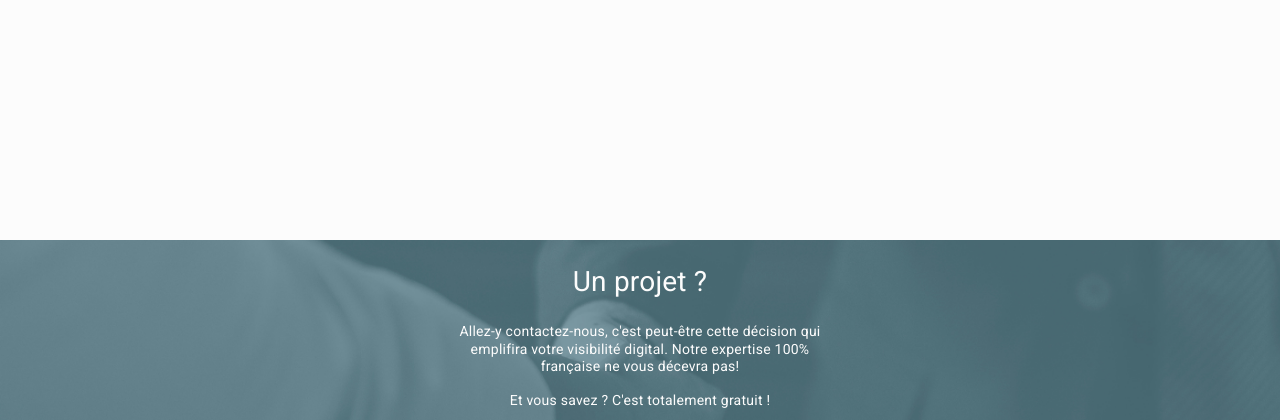
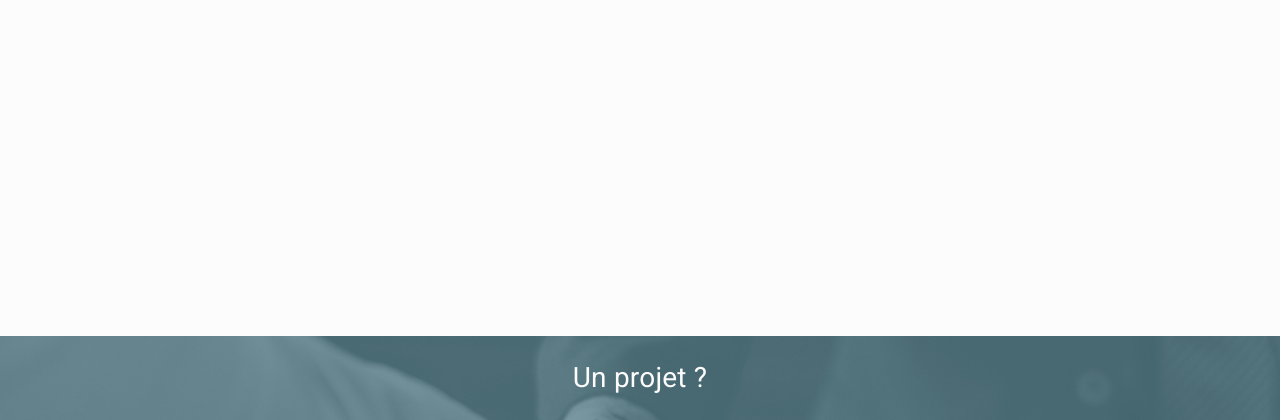
Before and after one commit to Delphine-C/Formation_projet5, a Symfony app: template templates/blog.html.twig in a window 1280 px wide. Shown: the part 563-983 px from the top of the page. Run offline with Twig, Linux system fonts and the light colour scheme; the template is opened without the code that fills it, so the values that code supplies are empty; some libraries are stand-ins or nearby versions.

Commit message:
fix footer page blog

```diff
--- a/public/CSS/blog.css
+++ b/public/CSS/blog.css
@@ -1,3 +1,4 @@
 .block {
     margin-bottom: 4em;
+    padding-bottom: 10%;
 }
```
